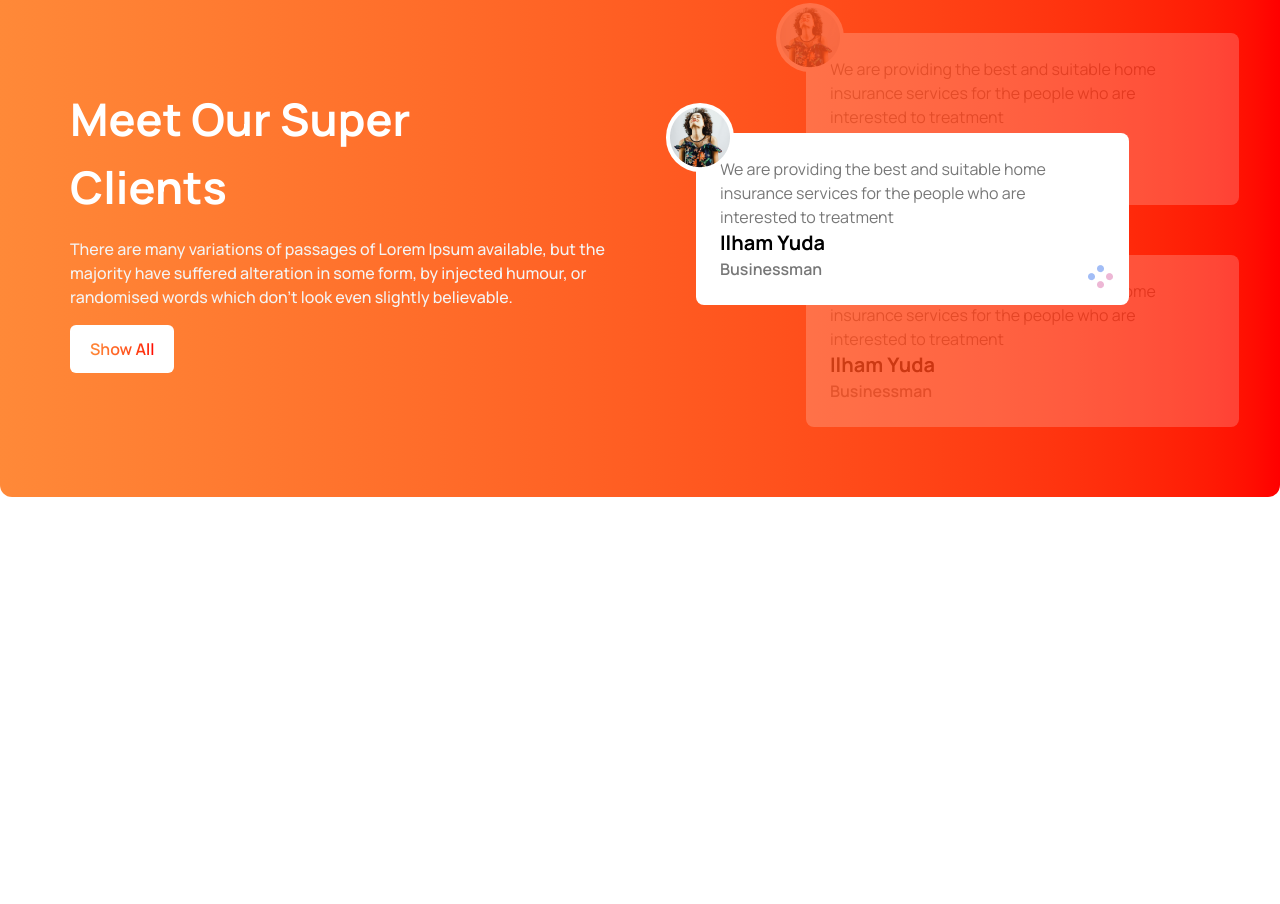
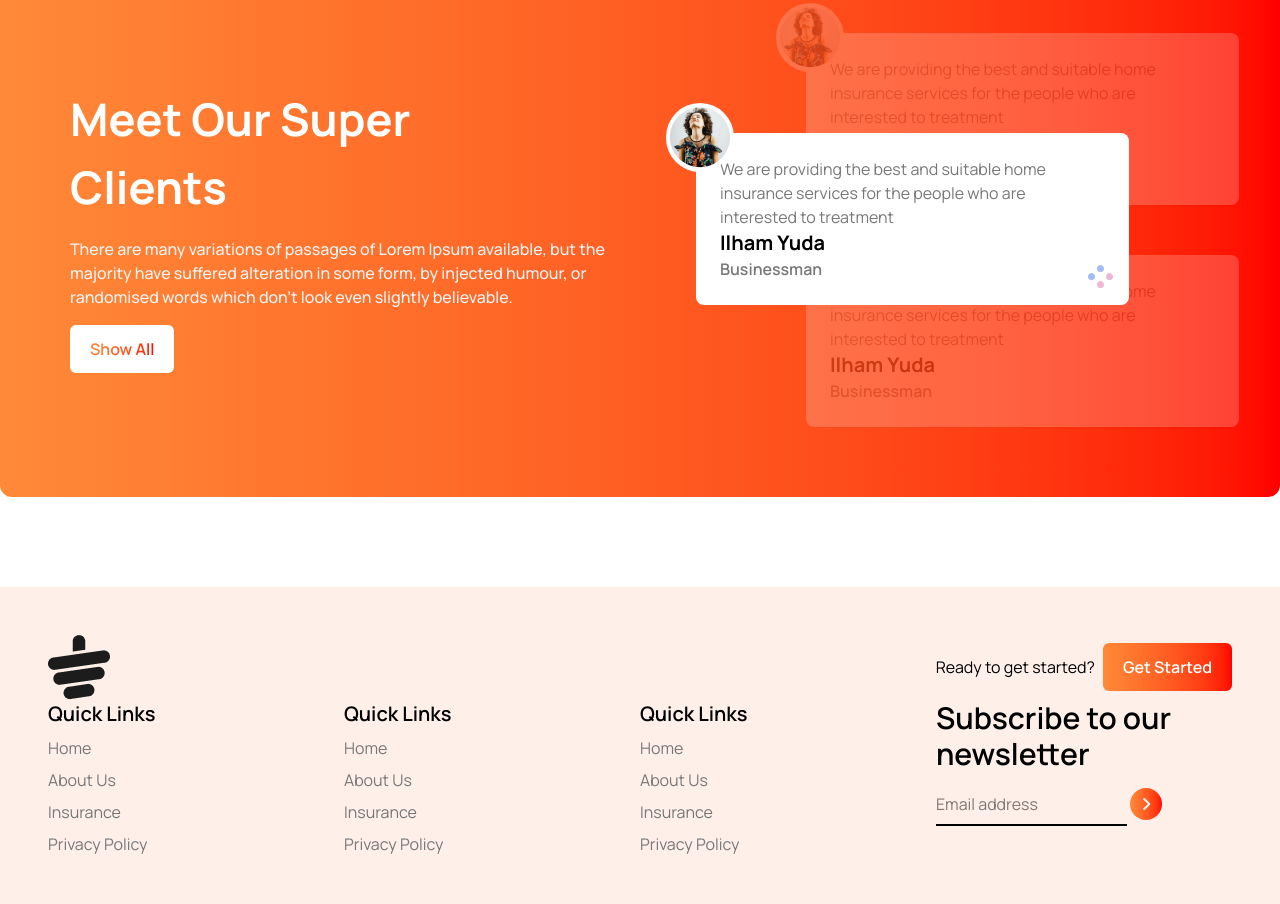
Before and after one commit to Kazi-Tafhimul/tea-house-v2, a plain HTML site: page index.html in a window 1280 px wide. Shown: the part 1817-2721 px from the top of the page. Before the commit the page ends 2404 px from the top, so only its background shows below. Drawn offline with nearby package versions, Linux system fonts and the light colour scheme.

Commit message:
footer half done

```diff
--- a/index.html
+++ b/index.html
@@ -210,7 +210,64 @@
             </div>
         </div>
        </section>
+       <!-- news section -->
+        <section>
 
+        </section>
+        <!-- footer -->
+         <footer class="bg-[#ffefe9] p-12">
+
+             <div class="container mx-auto ">
+                 <div class="flex justify-between">
+                     <img src="/images/cup.png" alt="">
+                     <div class="flex gap-2 items-center">
+                         <p>Ready to get started?</p>
+
+                               <button class="py-3 px-5 rounded-md text-white font-semibold bg-linear-to-r from-[#ff8938] to-[#ff0000]  ">
+                               Get Started
+                 </button>
+
+
+                     </div>
+                 </div>
+                 <div class="grid grid-cols-4">
+
+                     <ul class="space-y-2">
+                         <li class="font-semibold text-xl">Quick Links</li>
+                         <li class="text-[#777777]"><a href="">Home</a></li>
+                         <li class="text-[#777777]"><a href="">About Us</a></li>
+                         <li class="text-[#777777]"><a href="">Insurance</a></li>
+                         <li class="text-[#777777]"><a href="">Privacy Policy</a></li>
+                     </ul>
+                     <ul class="space-y-2">
+                         <li class="font-semibold text-xl">Quick Links</li>
+                         <li class="text-[#777777]"><a href="">Home</a></li>
+                         <li class="text-[#777777]"><a href="">About Us</a></li>
+                         <li class="text-[#777777]"><a href="">Insurance</a></li>
+                         <li class="text-[#777777]"><a href="">Privacy Policy</a></li>
+                     </ul>
+                     <ul class="space-y-2">
+                         <li class="font-semibold text-xl">Quick Links</li>
+                         <li class="text-[#777777]"><a href="">Home</a></li>
+                         <li class="text-[#777777]"><a href="">About Us</a></li>
+                         <li class="text-[#777777]"><a href="">Insurance</a></li>
+                         <li class="text-[#777777]"><a href="">Privacy Policy</a></li>
+                     </ul>
+                     <div class="space-y-4">
+                        <h2 class="font-semibold text-3xl">Subscribe to our newsletter</h2>
+                        <input type="text" placeholder="Email address " class="border-b-2 pb-2 outline-none">
+                        <button class="h-8 w-8 rounded-full text-white font-semibold bg-linear-to-r from-[#ff8938] to-[#ff0000]  ">
+                            <span>
+                                <i class="fa-solid fa-angle-right"></i>
+                            </span>
+
+            </button>
+
+                     </div>
+                 </div>
+                </div>
+
+         </footer>
 
 </body>
 </html>
```
